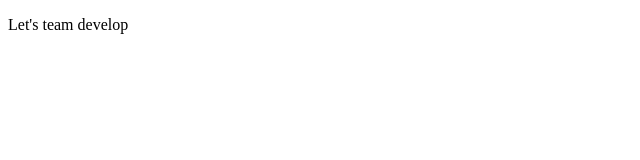
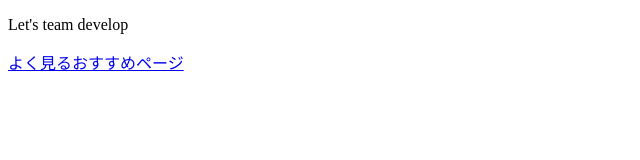
Before and after one commit to igarashi0422/kadai4, a plain HTML site: page index.html in a window 1280 px wide. Shown: the whole page, without its empty margins (0-640 px from the left). Drawn offline with Linux system fonts and the light colour scheme.

Commit message:
URL追加

```diff
--- a/index.html
+++ b/index.html
@@ -5,5 +5,6 @@
 	</head>
 <body>
 	<p>Let's team develop</p>
+	<a href="https://www.fate-go.jp">よく見るおすすめページ</a>
 </body>
 </html>
```
